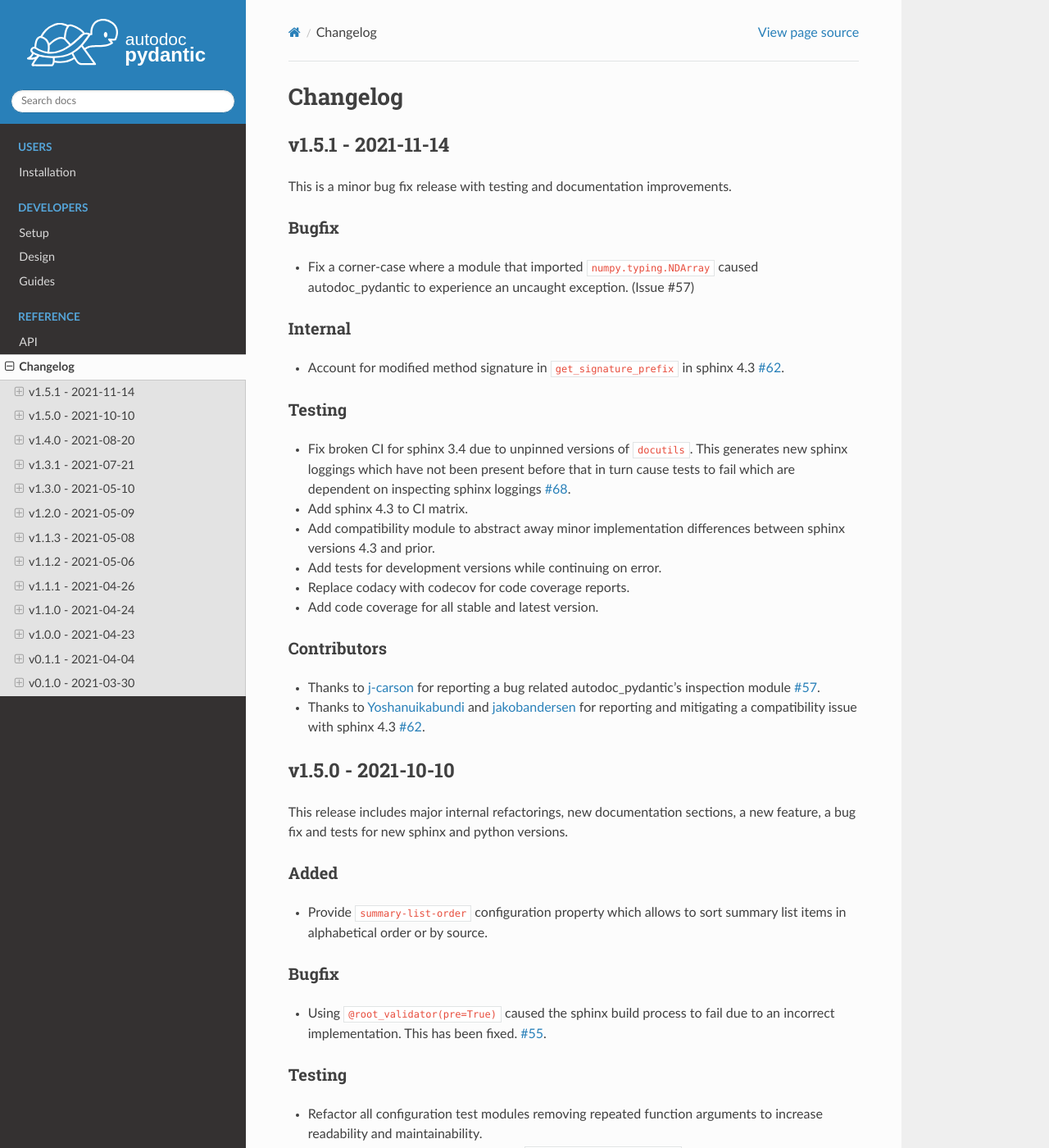
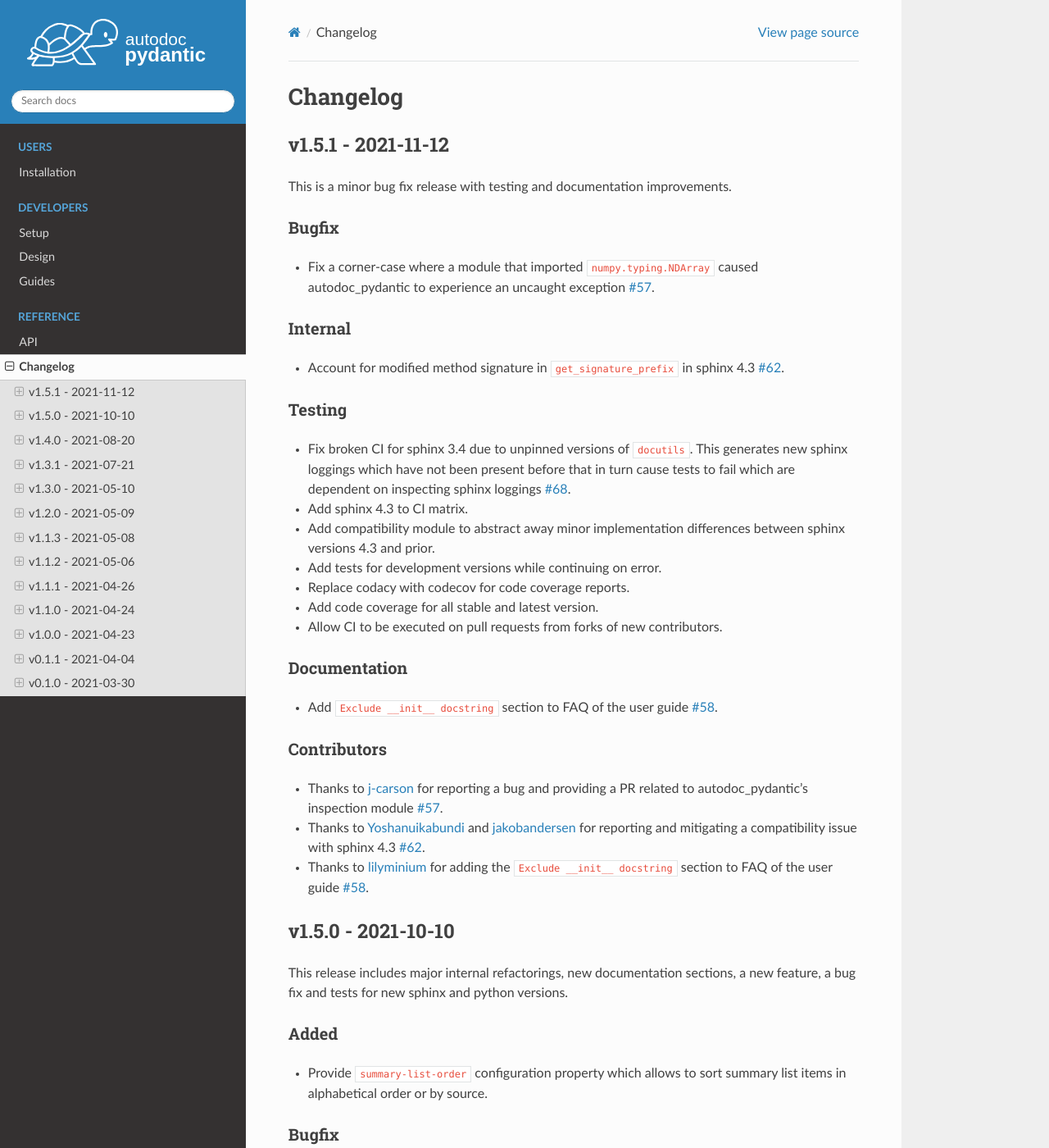
Before and after one commit to mansenfranzen/autodoc_pydantic, a Sphinx documentation site: the page built from docs/source/reference/changelog.rst, in a window 1280 px wide and 1400 px high. Shown: the whole window at 82% size. Built offline with Sphinx 7.4.7 and the Read the Docs theme 2.0.0, drawn with Linux system fonts in a browser that asks for light colours; pages that are not in the unit, such as notebooks, are missing from menus; a script that is not in the unit is left out.

Commit message:
Update changelog and bump version.

```diff
--- a/changelog.rst
+++ b/changelog.rst
@@ -1,7 +1,7 @@
 Changelog
 =========
 
-v1.5.1 - 2021-11-14
+v1.5.1 - 2021-11-12
 -------------------
 
 This is a minor bug fix release with testing and documentation improvements.
@@ -11,7 +11,8 @@ Bugfix
 
 - Fix a corner-case where a module that imported
   ``numpy.typing.NDArray`` caused autodoc_pydantic to experience
-  an uncaught exception. (Issue #57)
+  an uncaught exception
+  `#57 <https://github.com/mansenfranzen/autodoc_pydantic/issues/57>`__.
 
 Internal
 ~~~~~~~~
@@ -32,17 +33,27 @@ Testing
 - Add tests for development versions while continuing on error.
 - Replace codacy with codecov for code coverage reports.
 - Add code coverage for all stable and latest version.
+- Allow CI to be executed on pull requests from forks of new contributors.
+
+Documentation
+~~~~~~~~~~~~~
+
+- Add ``Exclude __init__ docstring`` section to FAQ of the user guide
+  `#58 <https://github.com/mansenfranzen/autodoc_pydantic/issues/58>`__.
 
 Contributors
 ~~~~~~~~~~~~
 
 - Thanks to `j-carson <https://github.com/j-carson>`__ for reporting a bug
-  related autodoc_pydantic's inspection module
+  and providing a PR related to autodoc_pydantic's inspection module
   `#57 <https://github.com/mansenfranzen/autodoc_pydantic/issues/57>`__.
 - Thanks to `Yoshanuikabundi <https://github.com/Yoshanuikabundi>`__  and
   `jakobandersen <https://github.com/jakobandersen>`__ for reporting and
   mitigating a compatibility issue with sphinx 4.3
   `#62 <https://github.com/mansenfranzen/autodoc_pydantic/issues/62>`__.
+- Thanks to `lilyminium <https://github.com/lilyminium>`__ for adding the
+  ``Exclude __init__ docstring`` section to FAQ of the user guide
+  `#58 <https://github.com/mansenfranzen/autodoc_pydantic/issues/58>`__.
 
 v1.5.0 - 2021-10-10
 -------------------
--- a/docs/source/conf.py
+++ b/docs/source/conf.py
@@ -31,7 +31,7 @@ copyright = '2021, Franz Wöllert'
 author = 'Franz Wöllert'
 
 # The full version, including alpha/beta/rc tags
-release = '1.5.0'
+release = '1.5.1'
 
 # -- General configuration ---------------------------------------------------
 
--- a/pyproject.toml
+++ b/pyproject.toml
@@ -1,6 +1,6 @@
 [tool.poetry]
 name = "autodoc_pydantic"
-version = "1.5.0"
+version = "1.5.1"
 description = "Seamlessly integrate pydantic models in your Sphinx documentation."
 authors = ["mansenfranzen <franz.woellert@gmail.com>"]
 packages = [{ include = "sphinxcontrib" }]
```
Also changed, not shown: README.md (+1 -1 lines), 1 other file.
